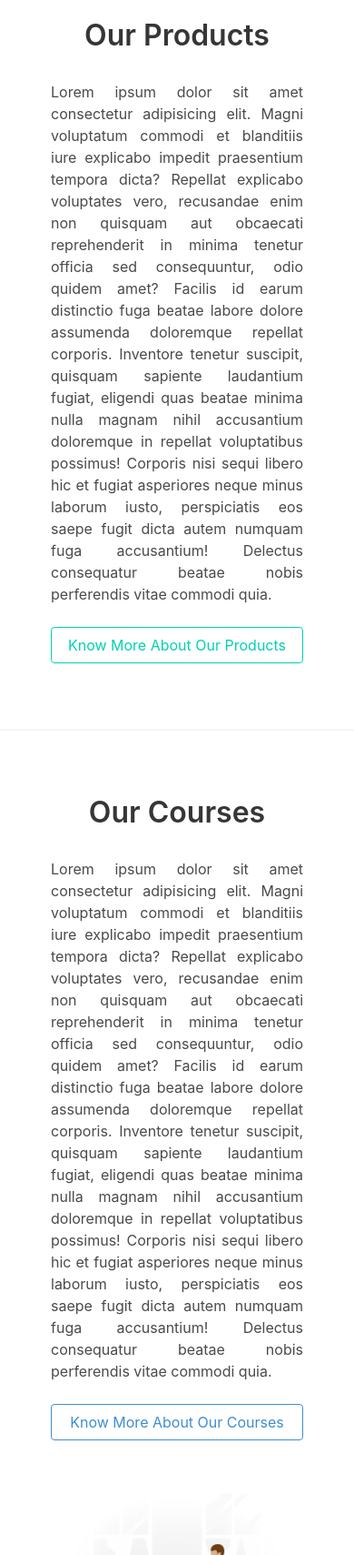
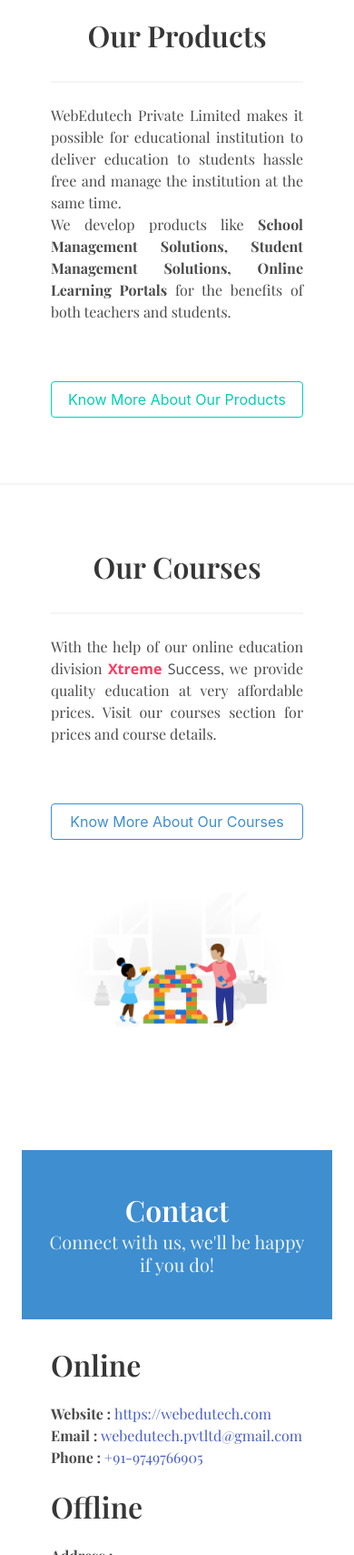
Before and after one commit to aurghya-0/webedutech_website, a plain HTML site: page index.html in a window 390 px wide. Shown: the part 931-2640 px from the top of the page at 91% size. Drawn offline with nearby package versions, Linux system fonts and the light colour scheme; a web font is replaced by a local one.

Commit message:
added proper texts

```diff
--- a/index.html
+++ b/index.html
@@ -24,9 +24,9 @@
         </div>
         <div class="navbar-menu" id="navbarItems">
             <div class="navbar-start">
-                <a href="" class="navbar-item">Home</a>
-                <a href="" class="navbar-item">Products</a>
-                <a href="" class="navbar-item">Courses</a>
+                <a href="#" class="navbar-item is-active">Home</a>
+                <a href="#products" class="navbar-item">Products</a>
+                <a href="#courses" class="navbar-item">Courses</a>
             </div>
             <div class="navbar-end">
                 <a href="" class="navbar-item">About Us</a>
@@ -65,15 +65,13 @@
                 </div>
                 <div class="column has-text-justified level-item content">
                     <p class="title is-3 has-text-centered">Our Products</p>
-                    Lorem ipsum dolor sit amet consectetur adipisicing elit. Magni voluptatum commodi et blanditiis
-                    iure explicabo impedit praesentium tempora dicta? Repellat explicabo voluptates vero, recusandae
-                    enim non quisquam aut obcaecati reprehenderit in minima tenetur officia sed consequuntur, odio
-                    quidem amet? Facilis id earum distinctio fuga beatae labore dolore assumenda doloremque repellat
-                    corporis. Inventore tenetur suscipit, quisquam sapiente laudantium fugiat, eligendi quas beatae
-                    minima nulla magnam nihil accusantium doloremque in repellat voluptatibus possimus! Corporis
-                    nisi sequi libero hic et fugiat asperiores neque minus laborum iusto, perspiciatis eos saepe
-                    fugit dicta autem numquam fuga accusantium! Delectus consequatur beatae nobis perferendis vitae
-                    commodi quia.
+                    <hr>
+                    <p>
+                        WebEdutech Private Limited makes it possible for educational institution to deliver education to
+                        students hassle free and manage the institution at the same time. <br>
+                        We develop products like <b>School Management Solutions, Student Management Solutions, Online
+                            Learning Portals</b> for the benefits of both teachers and students.
+                    </p>
                     <br><br>
                     <div class="has-text-centered">
                         <button class="button is-primary is-outlined is-fullwidth">Know More About Our Products</button>
@@ -89,15 +87,12 @@
             <div class="columns level">
                 <div class="column has-text-justified level-item content">
                     <p class="title is-3 has-text-centered">Our Courses</p>
-                    Lorem ipsum dolor sit amet consectetur adipisicing elit. Magni voluptatum commodi et blanditiis
-                    iure explicabo impedit praesentium tempora dicta? Repellat explicabo voluptates vero, recusandae
-                    enim non quisquam aut obcaecati reprehenderit in minima tenetur officia sed consequuntur, odio
-                    quidem amet? Facilis id earum distinctio fuga beatae labore dolore assumenda doloremque repellat
-                    corporis. Inventore tenetur suscipit, quisquam sapiente laudantium fugiat, eligendi quas beatae
-                    minima nulla magnam nihil accusantium doloremque in repellat voluptatibus possimus! Corporis
-                    nisi sequi libero hic et fugiat asperiores neque minus laborum iusto, perspiciatis eos saepe
-                    fugit dicta autem numquam fuga accusantium! Delectus consequatur beatae nobis perferendis vitae
-                    commodi quia.
+                    <hr>
+                    <p>
+                        With the help of our online education division <span class="xtreme"> <span class="red-text">
+                                Xtreme</span>&nbsp;Success</span>, we provide quality education at very
+                        affordable prices. Visit our courses section for prices and course details.
+                    </p>
                     <br><br>
                     <div class="has-text-centered">
                         <button class="button is-info is-outlined is-fullwidth">Know More About Our Courses</button>
@@ -110,7 +105,45 @@
         </div>
     </section>
 
-
+    <!-- About section -->
+    <section id="contact" class="section">
+        <div class="hero is-info">
+            <div class="hero-body">
+                <div class="container">
+                    <h1 class="title has-text-centered">
+                        Contact
+                    </h1>
+                    <h2 class="subtitle has-text-centered">
+                        Connect with us, we'll be happy if you do!
+                    </h2>
+                </div>
+            </div>
+        </div>
+        <div class="container is-fluid">
+            <div class="columns about-content">
+                <div class="column">
+                    <h3 class="title is-3">Online</h3>
+                    <p>
+                        <b>Website : </b> <a href="https://webedutech.com">https://webedutech.com</a>
+                        <br>
+                        <b>Email : </b> <a href="mailto:webedutech.pvtltd@gmail.com">webedutech.pvtltd@gmail.com</a>
+                        <br>
+                        <b>Phone : </b> <a href="tel:+91-9749766905">+91-9749766905</a>
+                    </p>
+                </div>
+                <div class="column">
+                    <h3 class="title is-3">Offline</h3>
+                    <p>
+                        <b>Address : </b>
+                        <br>
+                        #6, P-38, Nivedita Park,<br>
+                        Kolkata, West Bengal,<br>
+                        PIN - 700096
+                    </p>
+                </div>
+            </div>
+        </div>
+    </section>
 
     <footer class="footer">
         <div class="content has-text-centered">
--- a/style.css
+++ b/style.css
@@ -1,11 +1,31 @@
+@import url('https://fonts.googleapis.com/css2?family=Playfair+Display:ital,wght@0,400;0,500;0,600;0,700;0,800;0,900;1,400;1,500;1,600;1,700;1,800;1,900&display=swap');
+@import url('https://fonts.googleapis.com/css2?family=Open+Sans:wght@400;700&display=swap');
+
+
 html {
   scroll-behavior: smooth;
+}
+
+body {
+  font-family: 'Playfair Display', serif;
+  font-weight: 400;
 }
 
 .hero.has-background {
   position: relative;
   overflow: hidden;
 }
+
+.xtreme {
+  font-family: 'Open Sans', sans-serif;
+  font-weight: 400;
+}
+
+.red-text {
+  color: hsl(348, 100%, 61%);
+  font-weight: 700;
+}
+
 .hero-background {
   position: absolute;
   object-fit: cover;
@@ -16,3 +36,8 @@ html {
 .hero-background.is-transparent {
   opacity: 0.7;
 }
+
+.about-content {
+  margin-top: 20px;
+  margin-bottom: 20px;
+}
```
Also changed, not shown: courses.html (added, +53 -0 lines), products.html (added).
